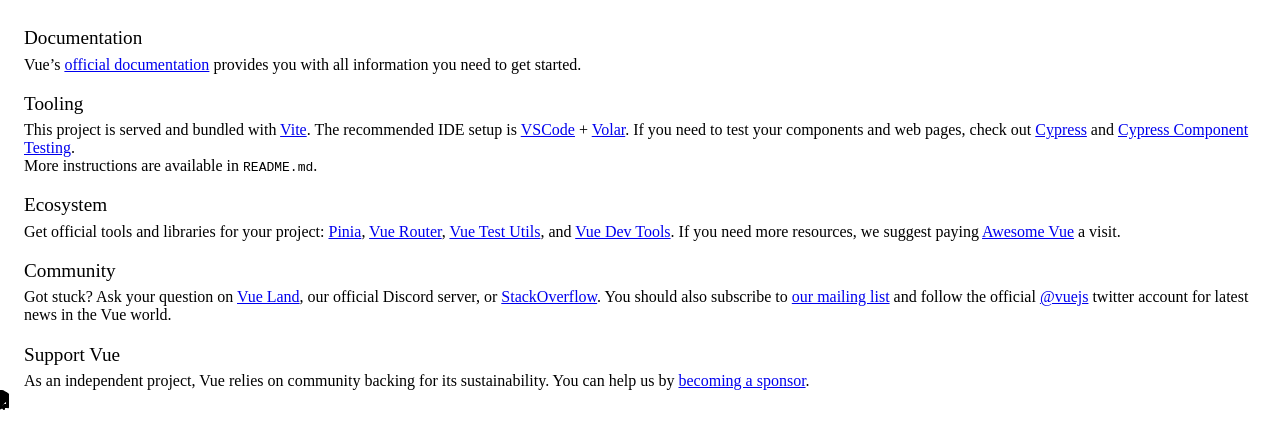
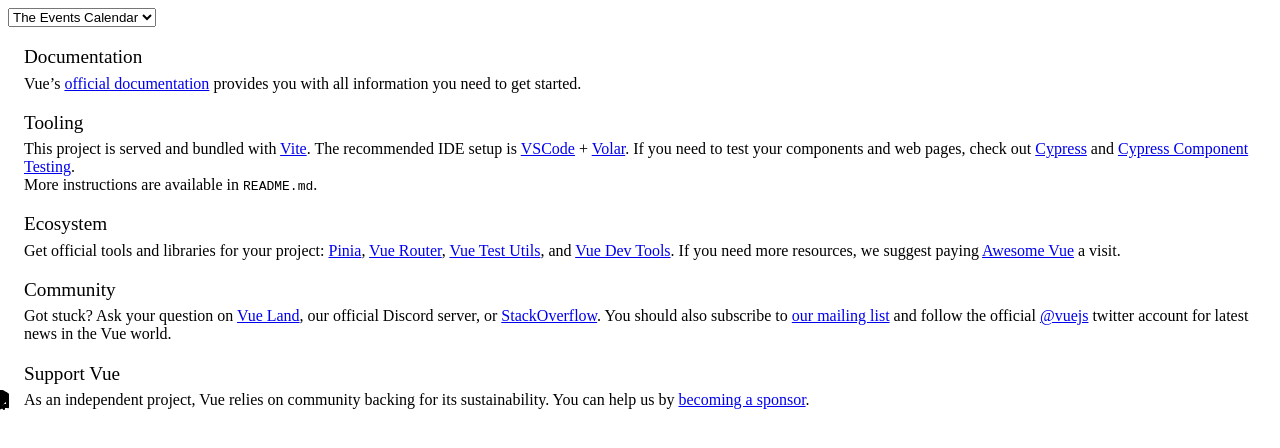
Before and after one commit to brianhogg/event-calendar-newsletter, a Vue app: page / in a window 1280 px wide. Shown: the top 448 px of the page. Built offline with nearby package versions, Linux system fonts and the light colour scheme; the HTML template or start-up script is replaced by a standard one.

Commit message:
Switching to Vue for the event calendar list to get test to pass. Hard coded calendar value.

```diff
--- a/src/App.vue
+++ b/src/App.vue
@@ -1,76 +1,17 @@
 <script setup>
-import { RouterLink, RouterView } from 'vue-router'
-import HelloWorld from './components/HelloWorld.vue'
+import { RouterView } from 'vue-router'
 </script>
 
 <template>
   <header>
-    <div class="wrapper"></div>
+    <div class="wrapper">
+      <select name="event_calendar">
+        <option>The Events Calendar</option>
+      </select>
+    </div>
   </header>
 
   <RouterView />
 </template>
 
-<style scoped>
-header {
-  line-height: 1.5;
-  max-height: 100vh;
-}
-
-.logo {
-  display: block;
-  margin: 0 auto 2rem;
-}
-
-nav {
-  width: 100%;
-  font-size: 12px;
-  text-align: center;
-  margin-top: 2rem;
-}
-
-nav a.router-link-exact-active {
-  color: var(--color-text);
-}
-
-nav a.router-link-exact-active:hover {
-  background-color: transparent;
-}
-
-nav a {
-  display: inline-block;
-  padding: 0 1rem;
-  border-left: 1px solid var(--color-border);
-}
-
-nav a:first-of-type {
-  border: 0;
-}
-
-@media (min-width: 1024px) {
-  header {
-    display: flex;
-    place-items: center;
-    padding-right: calc(var(--section-gap) / 2);
-  }
-
-  .logo {
-    margin: 0 2rem 0 0;
-  }
-
-  header .wrapper {
-    display: flex;
-    place-items: flex-start;
-    flex-wrap: wrap;
-  }
-
-  nav {
-    text-align: left;
-    margin-left: -1rem;
-    font-size: 1rem;
-
-    padding: 1rem 0;
-    margin-top: 1rem;
-  }
-}
-</style>
+<style scoped></style>
```
Also changed, not shown: 1 other file (tests, documents, lock files or other folders).
